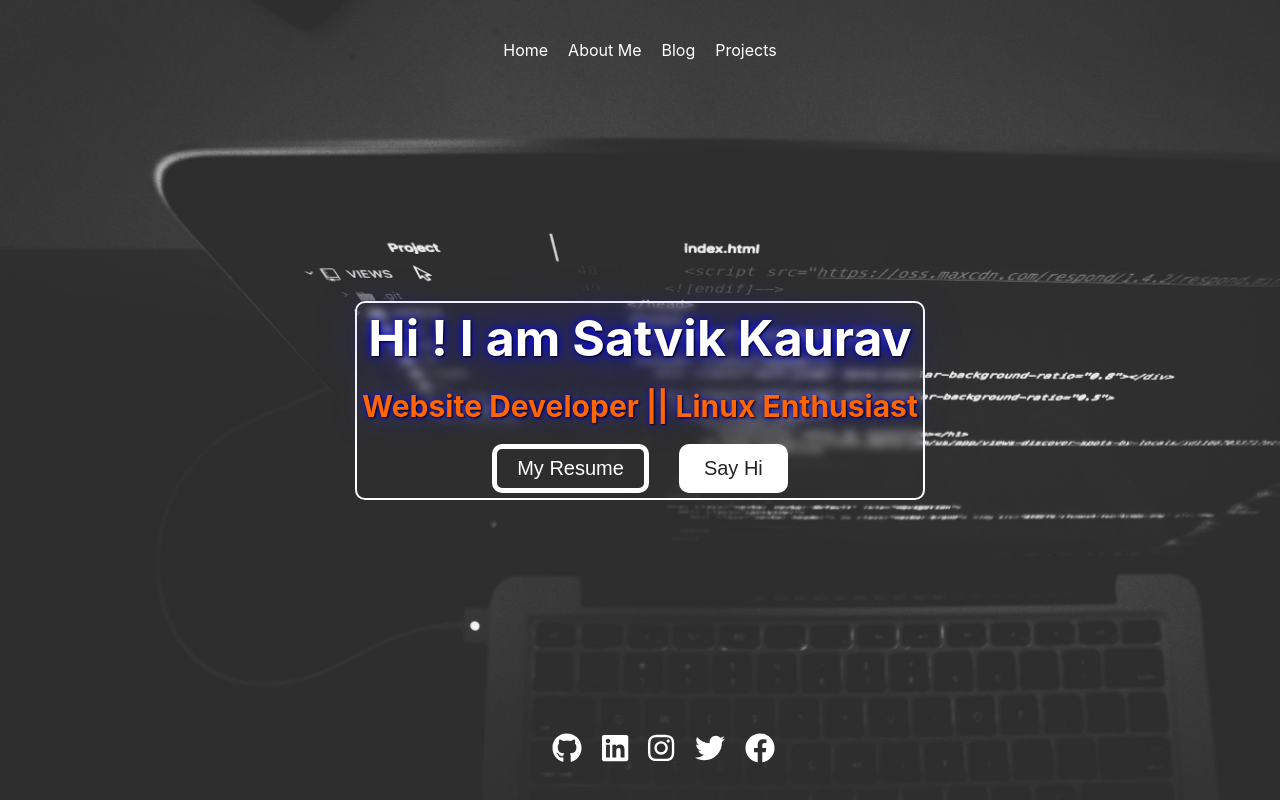
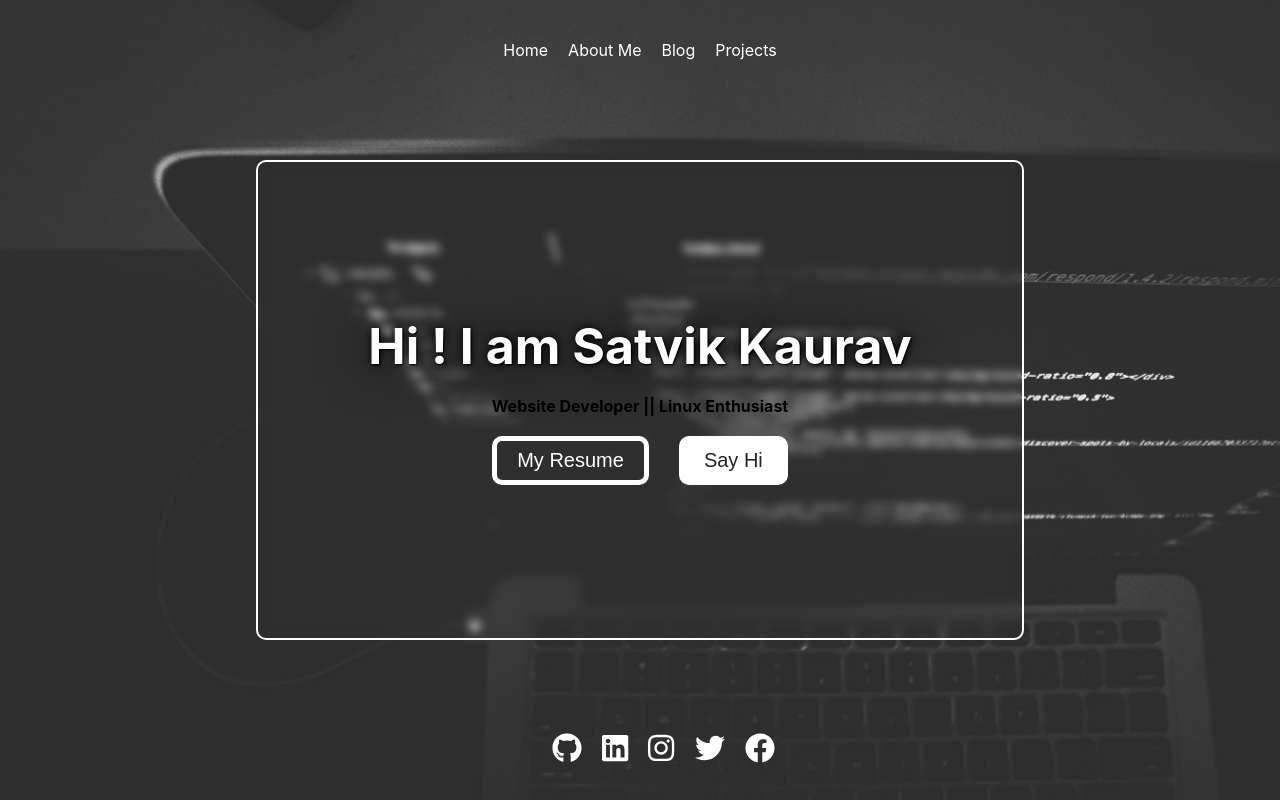
Before and after one commit to satvikkaurav/portfolio, a Next.js app: page / in a window 1280 px wide. Built offline with nearby package versions, Linux system fonts and the light colour scheme.

Commit message:
Added Different navbar and avatar

```diff
--- a/styles/Home.module.scss
+++ b/styles/Home.module.scss
@@ -1,16 +1,16 @@
-@import 'config';
+@import "config";
 
-.main{
+.main {
   display: flex;
   justify-content: center;
   align-items: center;
   height: 100vh;
   width: 100vw;
-    &__intro{
+  &__intro {
     cursor: default;
     backdrop-filter: blur(5px);
-        display : flex;
-        flex-direction : column;
+    display: flex;
+    flex-direction: column;
     justify-content: center;
     align-items: center;
     position: absolute;
@@ -21,35 +21,67 @@
     padding: 5px 5px 5px 5px;
     border-radius: 10px;
 
-        .hello{
-            color:rgb(255, 255, 255);
-            font-size: 50px;
-            text-shadow: 1px 1px 2px black, 0 0 1em blue, 0 0 0.2em blue;
+    @include media-sm {
+    }
+    @include media-lg {
+      height: 60vh;
+      width: 60vw;
+    }
+    .avatar{
+      background-image: url('../public/images/avatar.jpg');
+
+      border-radius: 50%;
+      z-index: 100;
+      background-position: center;
+      background-size: 80%;
 
       @include media-vsm{
-                font-size: 30px;
-            }
-            @include media-sm{
-                font-size: 50px;
+        height: 200px;
+        width: 200px;
       }
 
     }
-        .web{
-            color: $color-3;
 
-            text-shadow: 1px 1px 2px black, 0 0 1em rgb(62, 62, 158), 0 0 0.2em blue;
+    .hello {
+      color: rgb(255, 255, 255);
+      font-size: 50px;
+      text-shadow: 1px 1px 2px black, 0 0 1em rgb(0, 0, 0), 0 0 0.2em rgb(0, 0, 3);
 
-            @include media-vsm{
-                font-size: 20px;
-            }
-            @include media-sm{
+      @include media-vsm {
         font-size: 30px;
       }
+      @include media-sm {
+        font-size: 50px;
+      }
+    }
 
+    .buttons {
+      span {
+        margin: 5px 15px 5px 15px;
       }
-        .buttons{
-            span{
-                margin:5px 15px 5px 15px
+    }
+  }
+  .home_nav {
+    position: absolute;
+    top: 5vh;
+    justify-content: center;
+    text-align: center;
+    height: 5%;
+    width: 100%;
+    display: flex;
+    flex-direction: row;
+    grid-gap: 20px;
+
+    color: white;
+    z-index: 50;
+    list-style-type: none;
+    li{
+      cursor: pointer;
+      transition: transform 0.2s ease-in;
+      &:hover{
+        color: $color-2;
+        border-bottom: solid 5px;
+        transform: translateY(-3px);
       }
     }
   }
```
Lines whose indentation alone changed are shown as unchanged.
